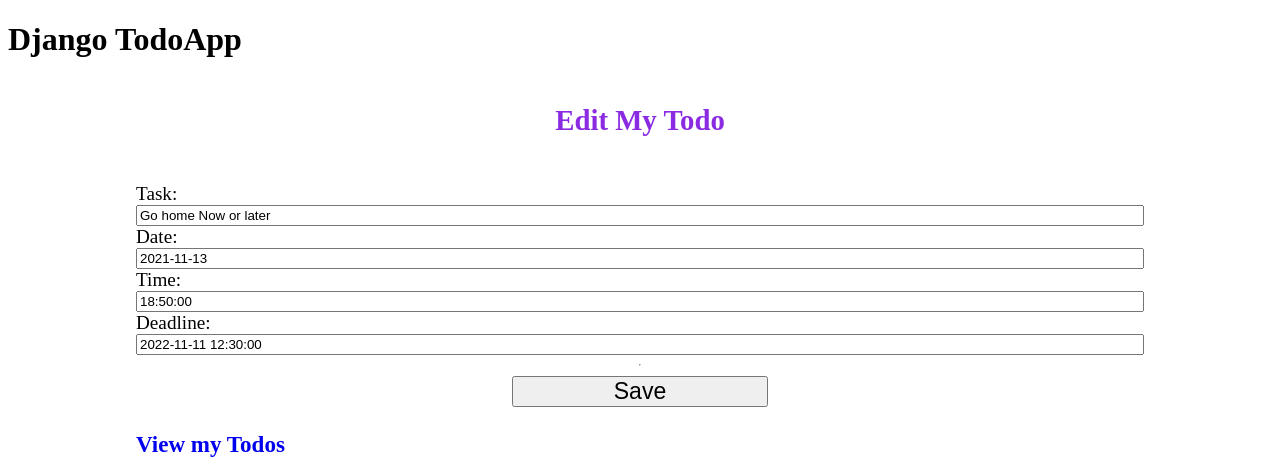
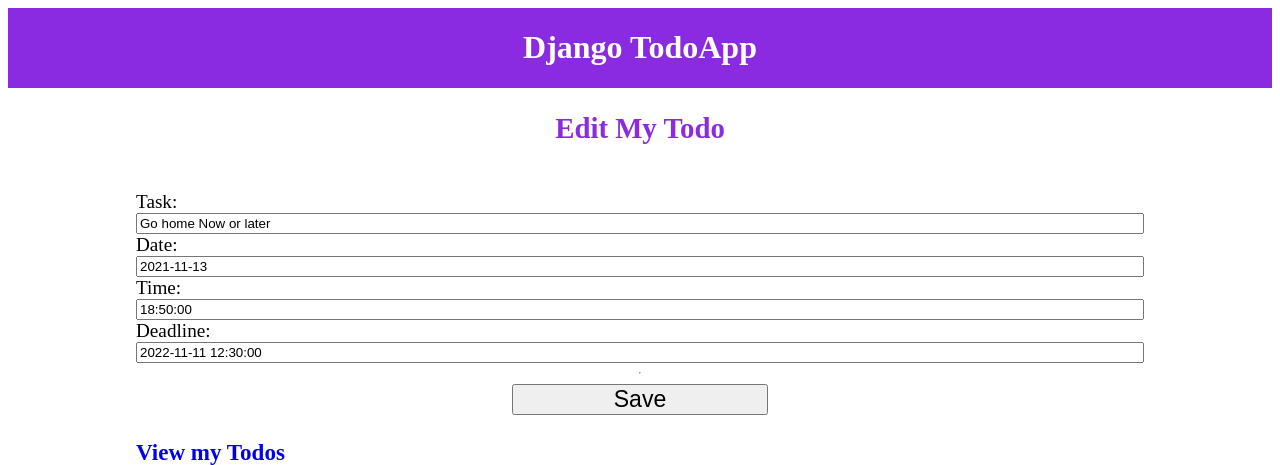
Before and after one commit to Magpiny/Django-TodoApp, a Django app: page /todo/edit/10/ in a window 1280 px wide. Shown: the top 465 px of the page. Run offline with Django 3.2, Linux system fonts and the light colour scheme; data comes from the database, SQL or seed files in the repository.

Commit message:
Update site.css

```diff
--- a/base/static/base/css/site.css
+++ b/base/static/base/css/site.css
@@ -93,7 +93,8 @@
         min-height: 100vh;
     }
 
-    footer {
+
+   header,footer {
         position: sticky ;
         display: flex;
         justify-content: center;
```
